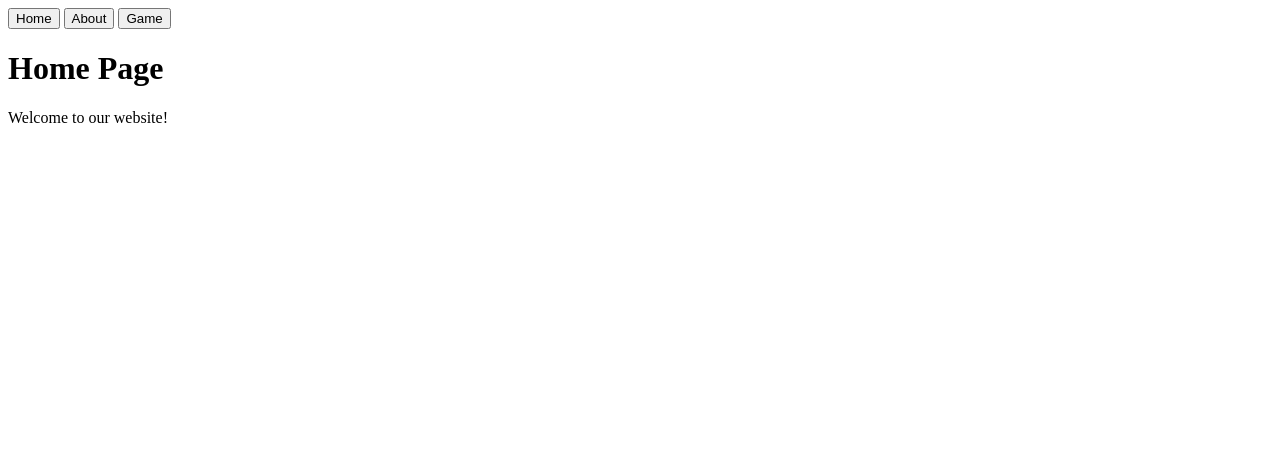
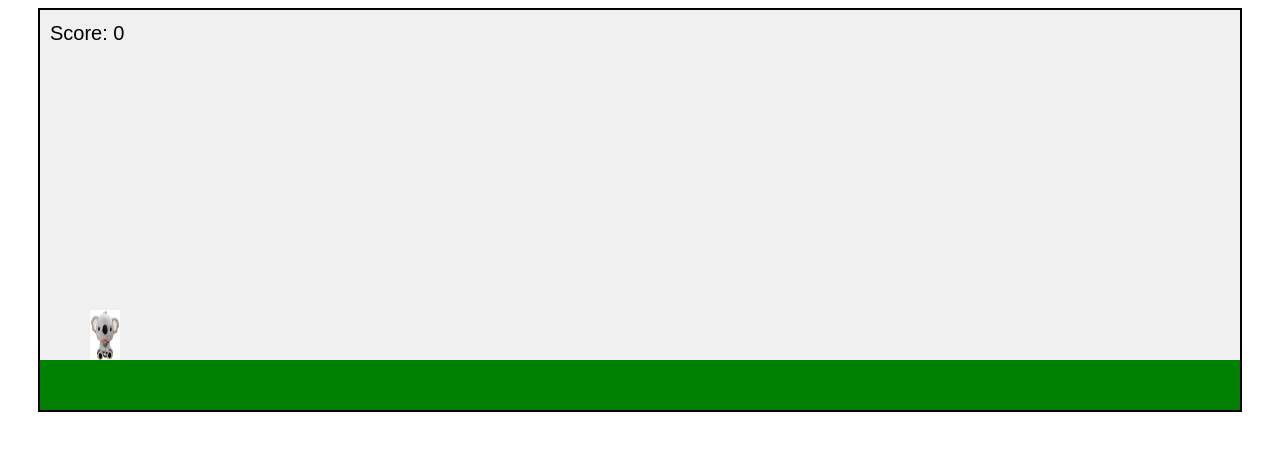
Before and after one commit to SungBaek/sungbaek.github.io, a plain HTML site: page jumping.html in a window 1280 px wide. Drawn offline with Linux system fonts and the light colour scheme.

Commit message:
derpy and object added

```diff
--- /dev/null
+++ b/js/jump_main.js
@@ -0,0 +1,214 @@
+  // Game configuration
+        const canvas = document.getElementById('gameCanvas');
+        const ctx = canvas.getContext('2d');
+
+        canvas.width = 1200
+        canvas.height = 400
+        // Color Enum
+        const Colors = Object.freeze({
+            PLAYER: 'blue',
+            OBSTACLE: 'red',
+            GROUND: 'green',
+            BACKGROUND: '#87CEEB'
+        });
+
+        // Game state
+        const game = {
+            score: 0,
+            speed: 6,
+            difficulty: 1
+        };
+
+        // Player properties
+        const player = {
+            x: 50,
+            y: canvas.height - 50,
+            width: 30,
+            height: 50,
+            jumpStrength: 10,
+            velocity: 0,
+            isJumping: false,
+            speed: 5,
+            movingLeft: false,
+            movingRight: false
+        };
+
+
+        const playerImage = new Image();
+        playerImage.src = 'imgs/fake_derpy.png'
+        // Obstacles array
+        const obstacles = [];
+
+        // Obstacle class
+        class Obstacle {
+            constructor() {
+                this.width = 30;
+                this.height = 50;
+                this.x = canvas.width;
+                this.y = canvas.height - this.height - 50; // Ground level
+            }
+
+            update() {
+                this.x -= game.speed;
+            }
+
+            draw() {
+                ctx.fillStyle = Colors.OBSTACLE;
+                ctx.fillRect(this.x, this.y, this.width, this.height);
+            }
+
+            isOffScreen() {
+                return this.x + this.width < 0;
+            }
+
+            // Collision detection
+            intersects(player) {
+                // some buffer
+                return !(
+                    player.x + 5> this.x + this.width ||
+                    player.x + player.width < this.x + 5 ||
+                    player.y + 5> this.y + this.height ||
+                    player.y + player.height < this.y +5
+                );
+            }
+        }
+
+        // Ground properties
+        const ground = {
+            height: 50
+        };
+
+        // Game physics constants
+        const GRAVITY = 0.5;
+
+        // Obstacle spawning
+        function spawnObstacle() {
+            if (obstacles.length <= 3) {
+                if (Math.random() < 0.02 * game.difficulty) {
+                    obstacles.push(new Obstacle());
+                }
+            }
+        }
+
+        // Input handling
+        document.addEventListener('keydown', (event) => {
+            switch(event.code) {
+                case 'Space':
+                    if (!player.isJumping) {
+                        player.velocity = -player.jumpStrength;
+                        player.isJumping = true;
+                    }
+                    break;
+                case 'ArrowLeft':
+                    player.movingLeft = true;
+                    break;
+                case 'ArrowRight':
+                    player.movingRight = true;
+                    break;
+            }
+        });
+
+        // Key release handling
+        document.addEventListener('keyup', (event) => {
+            switch(event.code) {
+                case 'ArrowLeft':
+                    player.movingLeft = false;
+                    break;
+                case 'ArrowRight':
+                    player.movingRight = false;
+                    break;
+            }
+        });
+
+        // Game update logic
+        function update() {
+            // Player horizontal movement
+            if (player.movingLeft) {
+                player.x -= player.speed;
+            }
+            if (player.movingRight) {
+                player.x += player.speed;
+            }
+
+            // Boundary checking
+            player.x = Math.max(0, Math.min(player.x, canvas.width - player.width));
+
+            // Gravity and jumping
+            player.velocity += GRAVITY;
+            player.y += player.velocity;
+
+            // Ground collision
+            if (player.y + player.height >= canvas.height - ground.height) {
+                player.y = canvas.height - ground.height - player.height;
+                player.velocity = 0;
+                player.isJumping = false;
+            }
+
+            // Spawn obstacles
+            spawnObstacle();
+
+            // Update and check obstacles
+            for (let i = obstacles.length - 1; i >= 0; i--) {
+                obstacles[i].update();
+
+                // Remove off-screen obstacles
+                if (obstacles[i].isOffScreen()) {
+                    obstacles.splice(i, 1);
+                    game.score++;
+                }
+
+                // Check for collisions
+                if (obstacles[i].intersects(player)) {
+                    // Game over logic
+                    alert(`Game Over! Score: ${game.score}`);
+                    resetGame();
+                }
+            }
+
+            // Gradually increase difficulty
+            if (game.score % 10 === 0 && game.score > 0) {
+                game.difficulty += 0.1;
+                game.speed += 0.1;
+            }
+        }
+
+        // Reset game state
+        function resetGame() {
+            obstacles.length = 0;
+            game.score = 0;
+            game.difficulty = 1;
+            game.speed = 3;
+            player.x = 50;
+            player.y = canvas.height - 50;
+        }
+
+        // Rendering
+        function render() {
+            // Clear canvas
+            ctx.clearRect(0, 0, canvas.width, canvas.height);
+
+            // Draw ground
+            ctx.fillStyle = Colors.GROUND;
+            ctx.fillRect(0, canvas.height - ground.height, canvas.width, ground.height);
+
+            // Draw player
+            ctx.drawImage(playerImage, player.x, player.y, player.width, player.height);
+
+            // Draw obstacles
+            obstacles.forEach(obstacle => obstacle.draw());
+
+            // Draw score
+            ctx.fillStyle = 'black';
+            ctx.font = '20px Arial';
+            ctx.fillText(`Score: ${game.score}`, 10, 30);
+        }
+
+        // Game loop
+        function gameLoop() {
+            update();
+            render();
+            requestAnimationFrame(gameLoop);
+        }
+
+        // Start the game
+        gameLoop();
--- a/jumping.html
+++ b/jumping.html
@@ -2,48 +2,19 @@
 <html lang="en">
 <head>
     <meta charset="UTF-8">
-    <title>Multi-Page Site</title>
+    <title>Simple Jumping Game with Movement</title>
     <style>
-        .page {
-            display: none;
-        }
-        .page.active {
+        canvas {
+            border: 2px solid black;
             display: block;
+            margin: 0 auto;
+            background-color: #f0f0f0;
         }
     </style>
 </head>
 <body>
-    <nav>
-        <button onclick="showPage('home')">Home</button>
-        <button onclick="showPage('about')">About</button>
-        <button onclick="showPage('game')">Game</button>
-    </nav>
+    <canvas id="gameCanvas" width="400" height="300"></canvas>
 
-    <div id="home" class="page active">
-        <h1>Home Page</h1>
-        <p>Welcome to our website!</p>
-    </div>
-
-    <div id="about" class="page">
-        <h1>About Page</h1>
-        <p>Learn more about us here.</p>
-    </div>
-
-    <div id="game" class="page">
-        <h1>Game Page</h1>
-        <p>Play our awesome game!</p>
-    </div>
-
-    <script>
-        function showPage(pageId) {
-            // Hide all pages
-            document.querySelectorAll('.page').forEach(page => {
-                page.classList.remove('active');
-            });
-
-            // Show selected page
-            document.getElementById(pageId).classList.add('active');
-        }
-    </script>
+    <script src="js/jump_main.js" ></script>
 </body>
 </html>
```
Also changed, not shown: imgs/fake_derpy.png (added).
